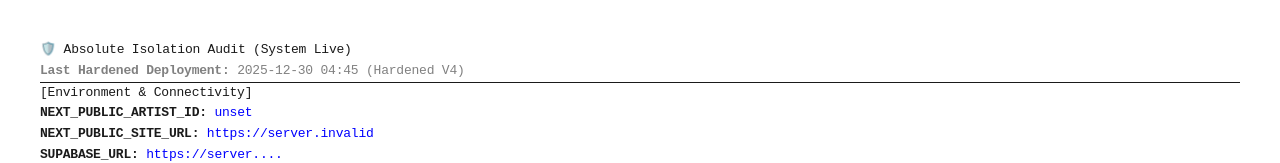
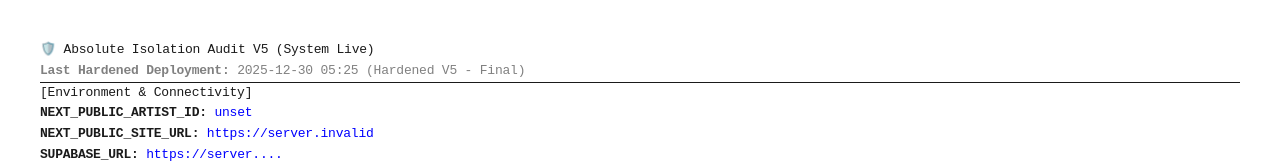
Before and after one commit to taejungart-maker/grim-sil, a Next.js app: page /check-data in a window 1280 px wide. Shown: the top 163 px of the page. Built offline with nearby package versions, Linux system fonts and the light colour scheme; no server answers; the database is empty.

Commit message:
Update diagnostic page to V5 Final

```diff
--- a/app/check-data/page.tsx
+++ b/app/check-data/page.tsx
@@ -19,7 +19,7 @@ export default async function CheckDataPage() {
         artworkCounts[a.artist_id] = (artworkCounts[a.artist_id] || 0) + 1;
     });
 
-    const deployTime = "2025-12-30 04:45 (Hardened V4)"; // 수동 업데이트
+    const deployTime = "2025-12-30 05:25 (Hardened V5 - Final)"; // 수동 업데이트
 
     // 3. 격리 자가 테스트 (존재하지 않는 ID로 쿼리 시 0개가 나오는지 확인)
     const { data: testData } = await supabase
@@ -35,7 +35,7 @@ export default async function CheckDataPage() {
 
     return (
         <div style={{ padding: "40px", fontFamily: "monospace", fontSize: "13px", lineHeight: "1.6" }}>
-            <h1>🛡️ Absolute Isolation Audit (System Live)</h1>
+            <h1>🛡️ Absolute Isolation Audit V5 (System Live)</h1>
             <p style={{ color: "gray" }}><b>Last Hardened Deployment:</b> {deployTime}</p>
             <hr />
 
```
